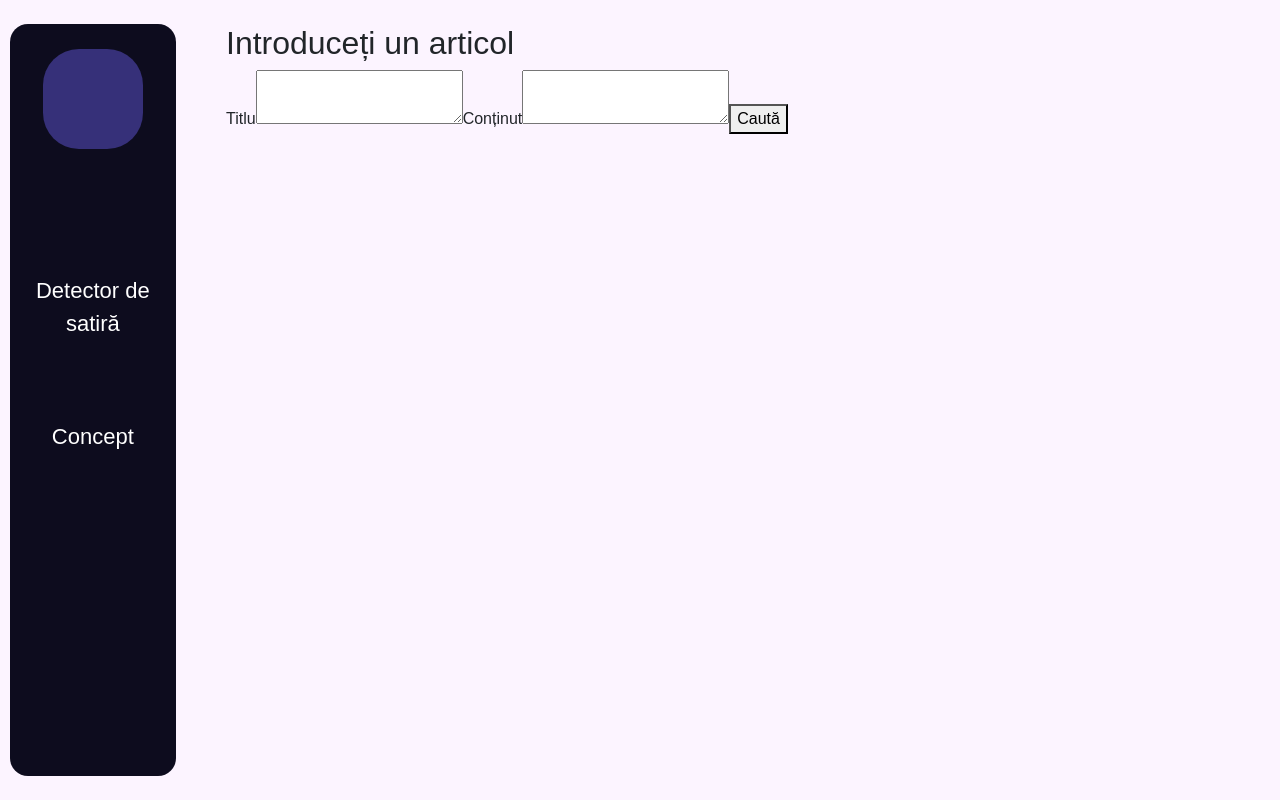
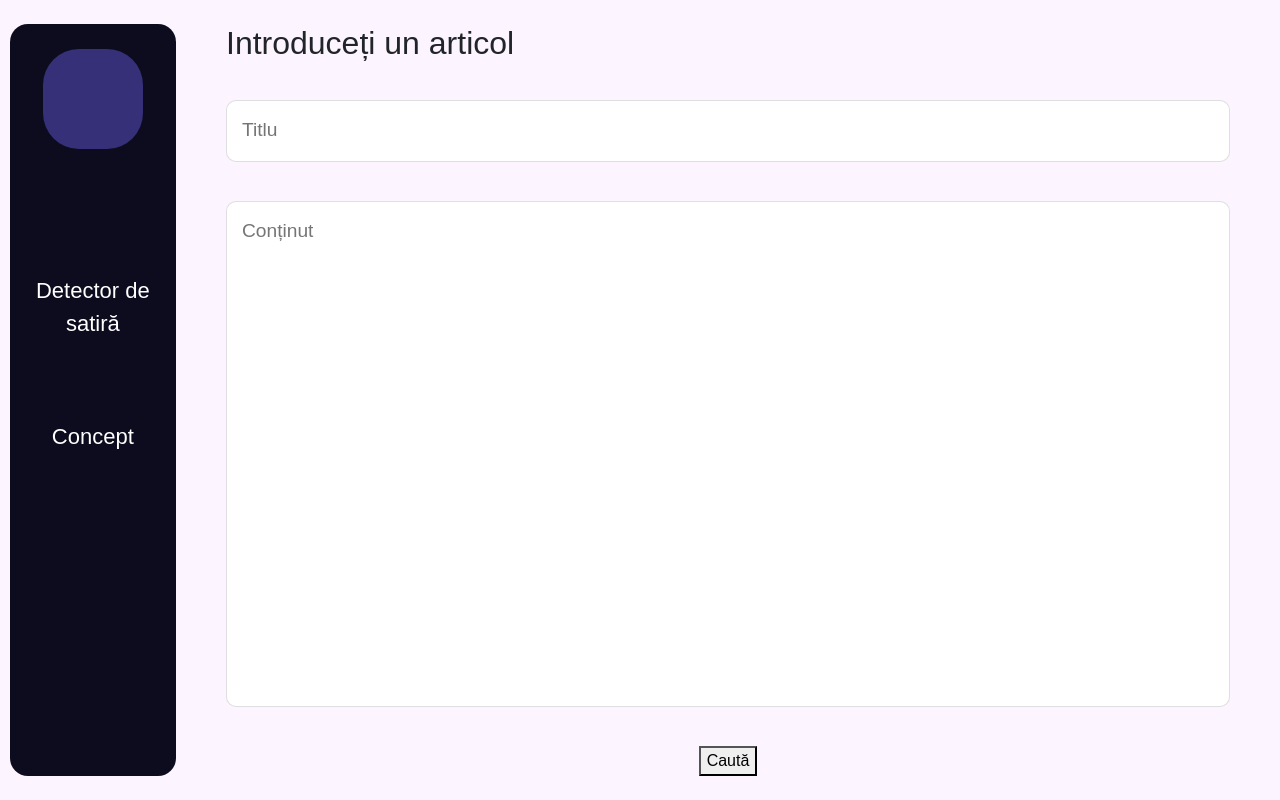
Before and after one commit to Victor1128/licenta-frontend, a React (Create React App) app: page / in a window 1280 px wide. Built offline with nearby package versions, Linux system fonts and the light colour scheme; no server answers.

Commit message:
textareas done

```diff
--- a/src/components/Nav.scss
+++ b/src/components/Nav.scss
@@ -1,7 +1,6 @@
 @import "../colors";
 
 .menu {
-  // position: absolute;
   display: flex;
   flex-direction: column;
   align-items: center;
--- /dev/null
+++ b/src/pages/Predictions/Predictions.css
@@ -0,0 +1,29 @@
+main {
+  flex: 1 1 auto;
+  height: 100%;
+  margin-right: 50px;
+  display: flex;
+  flex-direction: column;
+}
+main .inputs {
+  margin-top: 30px;
+  flex: 1 1 auto;
+  display: flex;
+  align-items: center;
+  width: 100%;
+  height: 70%;
+  flex-direction: column;
+  justify-content: space-between;
+}
+main .inputs textarea {
+  width: 100%;
+  resize: none;
+  border: 1px solid rgba(0, 0, 0, 0.1254901961);
+  border-radius: 10px;
+  padding: 15px;
+  font-size: larger;
+  height: 3.2em;
+}
+main .inputs textarea#content {
+  height: 75%;
+}/*# sourceMappingURL=Predictions.css.map */
--- a/src/pages/Predictions/Predictions.jsx
+++ b/src/pages/Predictions/Predictions.jsx
@@ -2,6 +2,7 @@ import React, { useEffect, useState } from "react";
 import axios from "axios";
 
 import config from "../../config.js";
+import "./Predictions.css";
 
 const LandingPage = () => {
   const apiURL = config.apiURL;
@@ -40,23 +41,25 @@ const LandingPage = () => {
   return (
     <main>
       <h2>Introduceți un articol</h2>
-      <label htmlFor="title">Titlu</label>
+      <div className="inputs">
         <textarea
           type="text"
           id="title"
           name="title"
           value={title}
+          placeholder="Titlu"
           onChange={(e) => setTitle(e.target.value)}
         />
-      <label htmlFor="content">Conținut</label>
         <textarea
           type="text"
           id="content"
           name="content"
           value={content}
+          placeholder="Conținut"
           onChange={(e) => setContent(e.target.value)}
         />
         <button onClick={handleSubmit}>Caută</button>
+      </div>
       {response && (
         <div>
           <h3>Rezultat</h3>
--- /dev/null
+++ b/src/pages/Predictions/Predictions.scss
@@ -0,0 +1,32 @@
+main {
+  flex: 1 1 auto;
+  height: 100%;
+  margin-right: 50px;
+  display: flex;
+  flex-direction: column;
+  // h2 {
+  //   height: 10%;
+  // }
+  .inputs {
+    margin-top: 30px;
+    flex: 1 1 auto;
+    display: flex;
+    align-items: center;
+    width: 100%;
+    height: 70%;
+    flex-direction: column;
+    justify-content: space-between;
+    textarea {
+      width: 100%;
+      resize: none;
+      border: 1px solid #00000020;
+      border-radius: 10px;
+      padding: 15px;
+      font-size: larger;
+      height: 3.2em;
+    }
+    textarea#content {
+      height: 75%;
+    }
+  }
+}
```
Also changed, not shown: 2 other files (tests, documents, lock files or other folders). Lines whose indentation alone changed are shown as unchanged.
